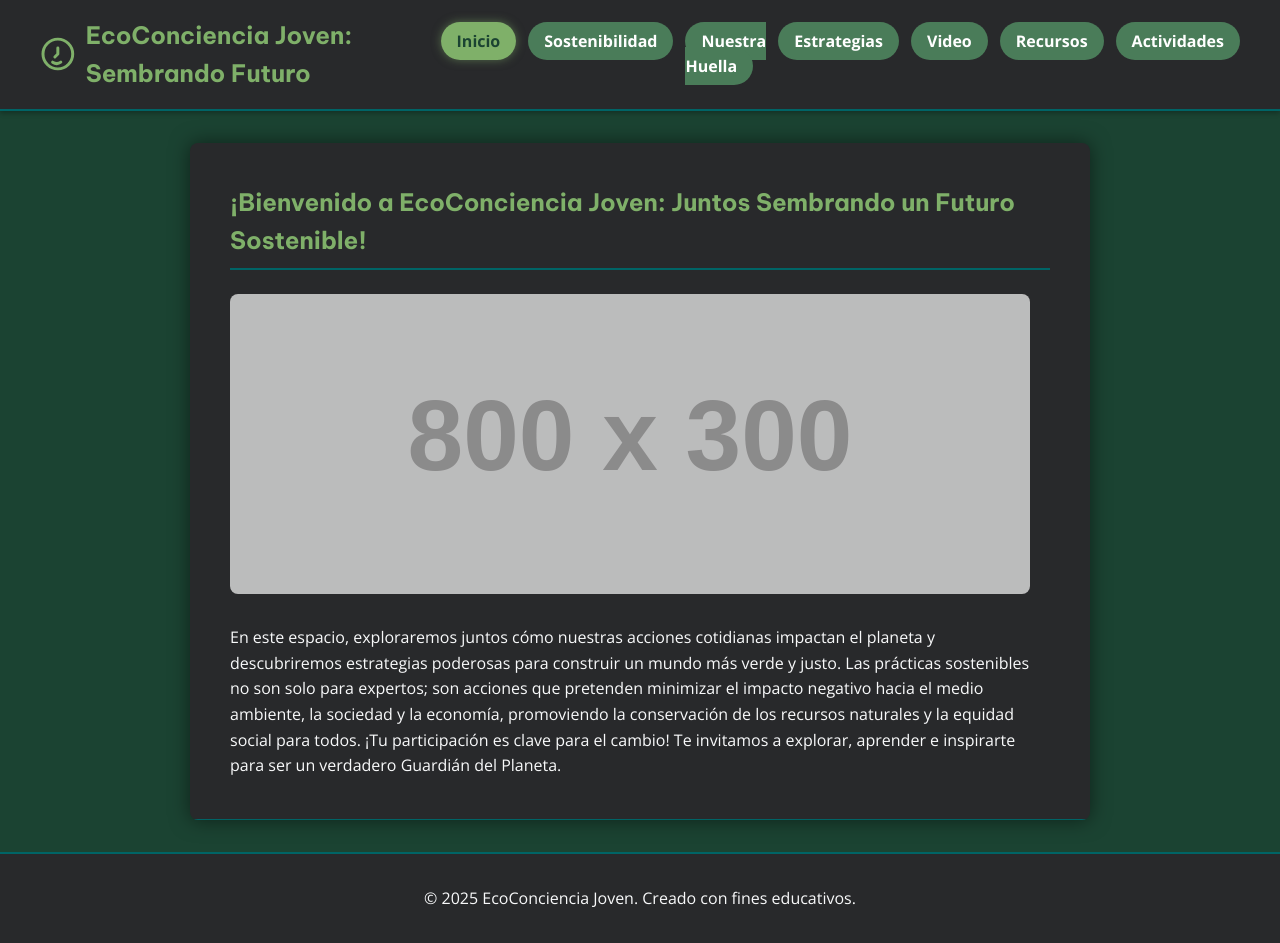
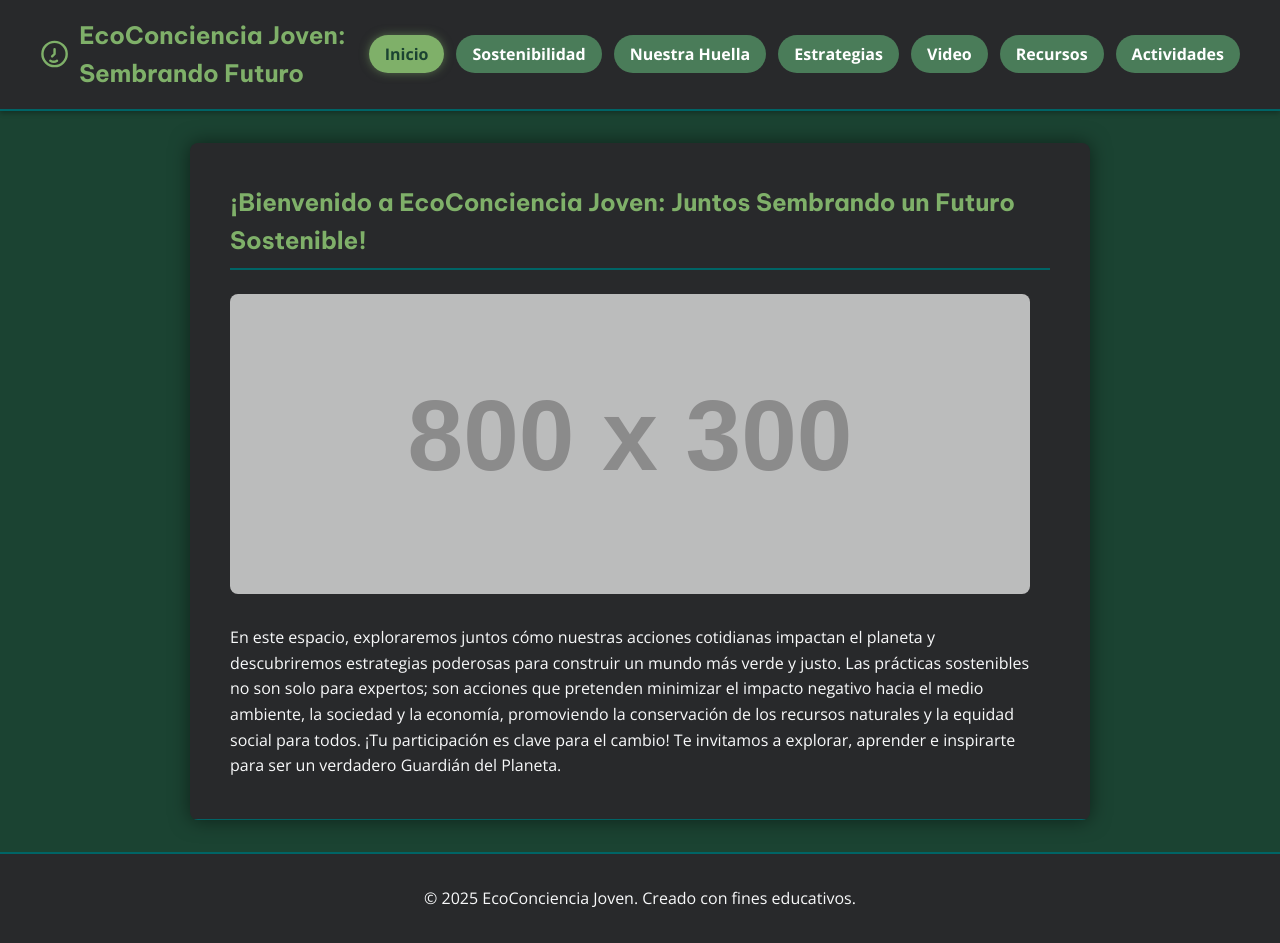
Before and after one commit to juancuellar030/blog-educativo-ecologia, a plain HTML site: page index.html in a window 1280 px wide. Drawn offline with nearby package versions, Linux system fonts and the light colour scheme; placeholder pictures from the web are drawn by us.

Commit message:
Update style.css

```diff
--- a/style.css
+++ b/style.css
@@ -78,6 +78,10 @@ nav a {
     border-radius: 20px; /* Bordes redondeados para estilo "píldora" */
     border-bottom: none; /* Eliminar borde inferior anterior */
     transition: background-color 0.3s, transform 0.2s;
+
+    /* ===== LA CORRECCIÓN ESTÁ AQUÍ ===== */
+    white-space: nowrap; /* Evita que el texto se divida en dos líneas */
+    text-align: center;  /* Asegura que el texto esté siempre centrado */
 }
 
 nav a:hover {
```
